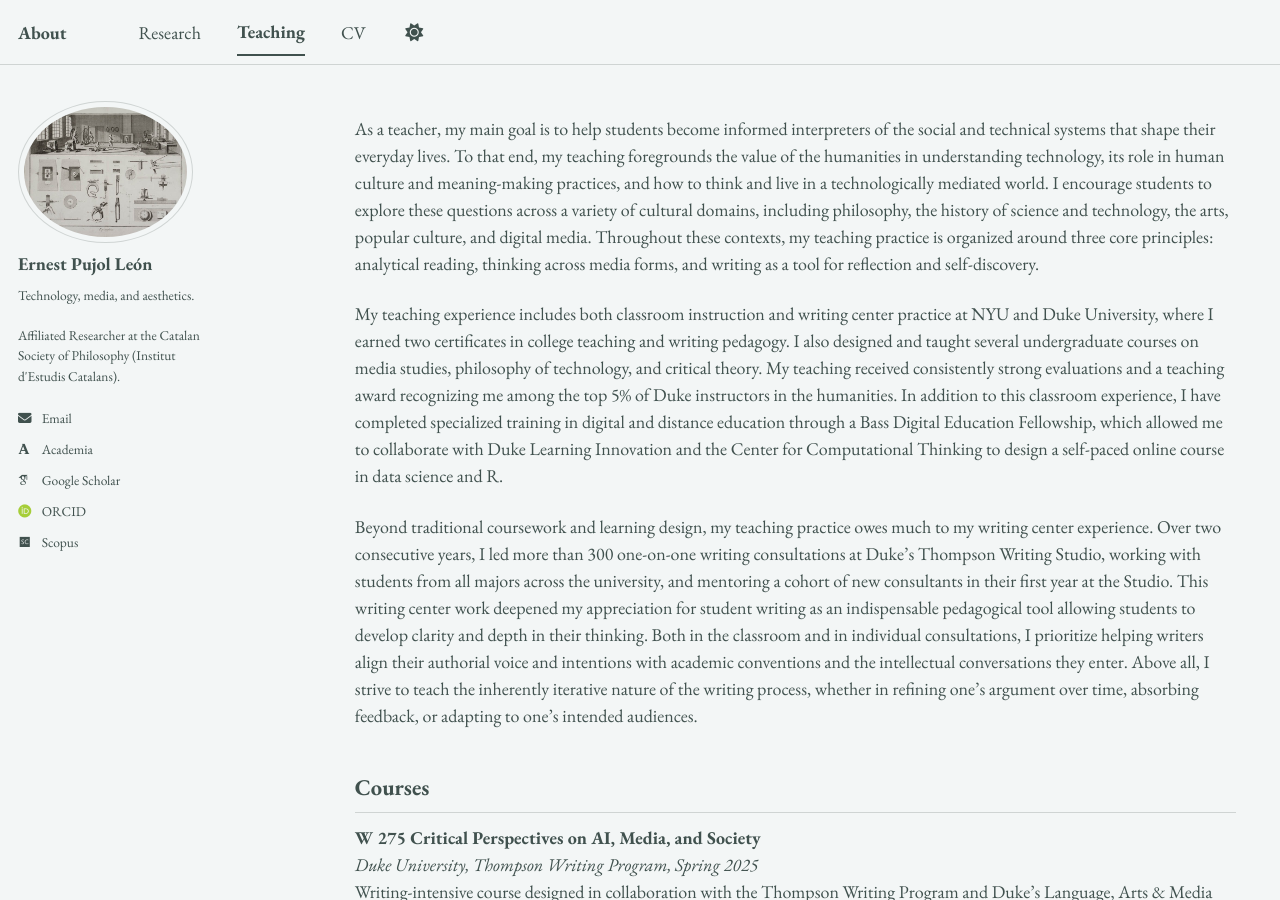
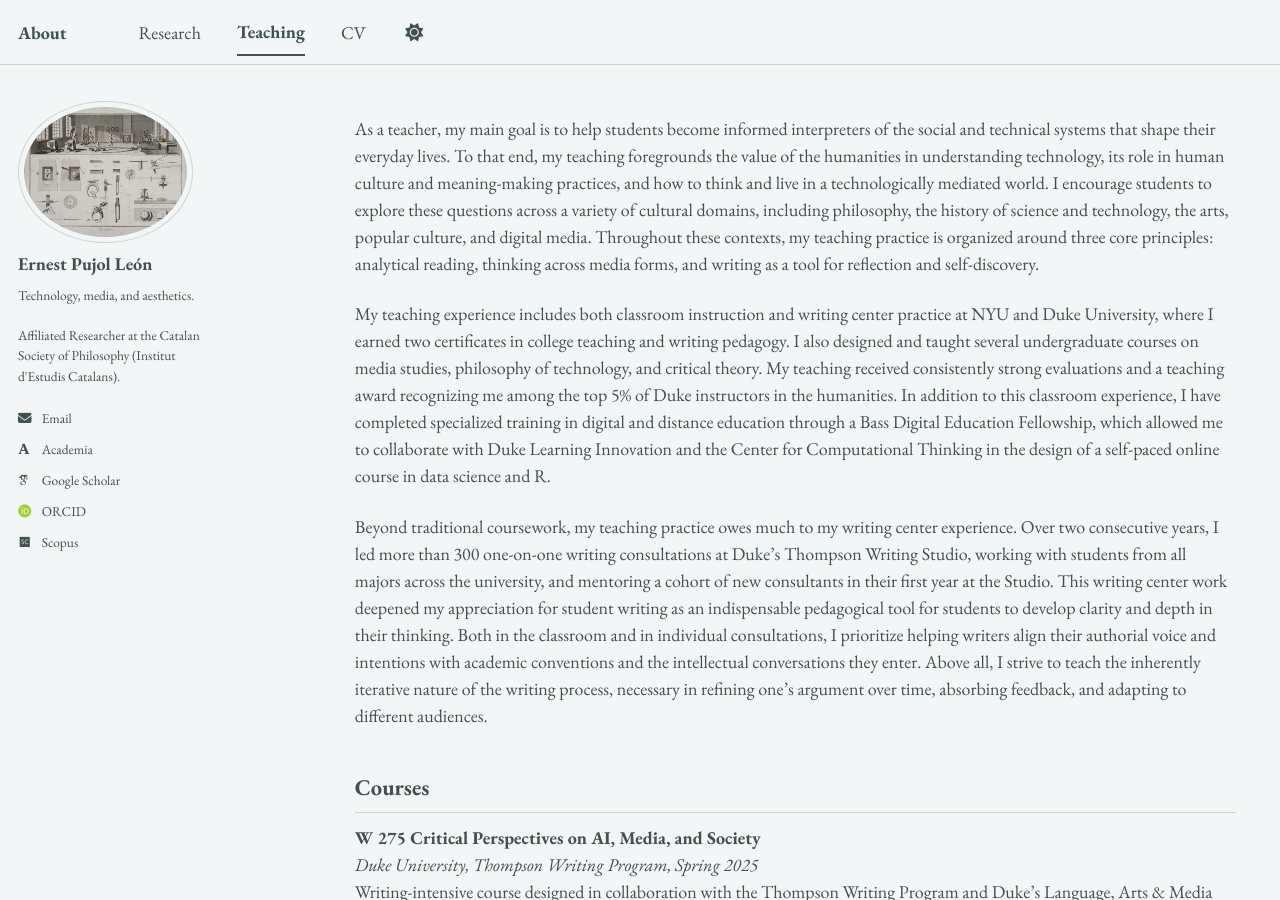
Before and after one commit to epujol90/epujol90.github.io, a Jekyll site: the page built from _pages/teaching.md, in a window 1280 px wide and 900 px high. Built offline with Jekyll 4.4.1, drawn with Linux system fonts in a browser that asks for light colours; some web fonts are replaced; a script bundle is joined from its source files by our own code; library files that are not in the unit come from our copies.

Commit message:
Update teaching.md

```diff
--- a/_pages/teaching.md
+++ b/_pages/teaching.md
@@ -7,9 +7,9 @@ author_profile: true
 
 As a teacher, my main goal is to help students become informed interpreters of the social and technical systems that shape their everyday lives. To that end, my teaching foregrounds the value of the humanities in understanding technology, its role in human culture and meaning-making practices, and how to think and live in a technologically mediated world. I encourage students to explore these questions across a variety of cultural domains, including philosophy, the history of science and technology, the arts, popular culture, and digital media. Throughout these contexts, my teaching practice is organized around three core principles: analytical reading, thinking across media forms, and writing as a tool for reflection and self-discovery.
 
-My teaching experience includes both classroom instruction and writing center practice at NYU and Duke University, where I earned two certificates in college teaching and writing pedagogy. I also designed and taught several undergraduate courses on media studies, philosophy of technology, and critical theory. My teaching received consistently strong evaluations and a teaching award recognizing me among the top 5% of Duke instructors in the humanities. In addition to this classroom experience, I have completed specialized training in digital and distance education through a Bass Digital Education Fellowship, which allowed me to collaborate with Duke Learning Innovation and the Center for Computational Thinking to design a self-paced online course in data science and R.
+My teaching experience includes both classroom instruction and writing center practice at NYU and Duke University, where I earned two certificates in college teaching and writing pedagogy. I also designed and taught several undergraduate courses on media studies, philosophy of technology, and critical theory. My teaching received consistently strong evaluations and a teaching award recognizing me among the top 5% of Duke instructors in the humanities. In addition to this classroom experience, I have completed specialized training in digital and distance education through a Bass Digital Education Fellowship, which allowed me to collaborate with Duke Learning Innovation and the Center for Computational Thinking in the design of a self-paced online course in data science and R.
 
-Beyond traditional coursework and learning design, my teaching practice owes much to my writing center experience. Over two consecutive years, I led more than 300 one-on-one writing consultations at Duke's Thompson Writing Studio, working with students from all majors across the university, and mentoring a cohort of new consultants in their first year at the Studio. This writing center work deepened my appreciation for student writing as an indispensable pedagogical tool allowing students to develop clarity and depth in their thinking. Both in the classroom and in individual consultations, I prioritize helping writers align their authorial voice and intentions with academic conventions and the intellectual conversations they enter. Above all, I strive to teach the inherently iterative nature of the writing process, whether in refining one's argument over time, absorbing feedback, or adapting to one's intended audiences.
+Beyond traditional coursework, my teaching practice owes much to my writing center experience. Over two consecutive years, I led more than 300 one-on-one writing consultations at Duke's Thompson Writing Studio, working with students from all majors across the university, and mentoring a cohort of new consultants in their first year at the Studio. This writing center work deepened my appreciation for student writing as an indispensable pedagogical tool for students to develop clarity and depth in their thinking. Both in the classroom and in individual consultations, I prioritize helping writers align their authorial voice and intentions with academic conventions and the intellectual conversations they enter. Above all, I strive to teach the inherently iterative nature of the writing process, necessary in refining one's argument over time, absorbing feedback, and adapting to different audiences.
 
 
 
```
